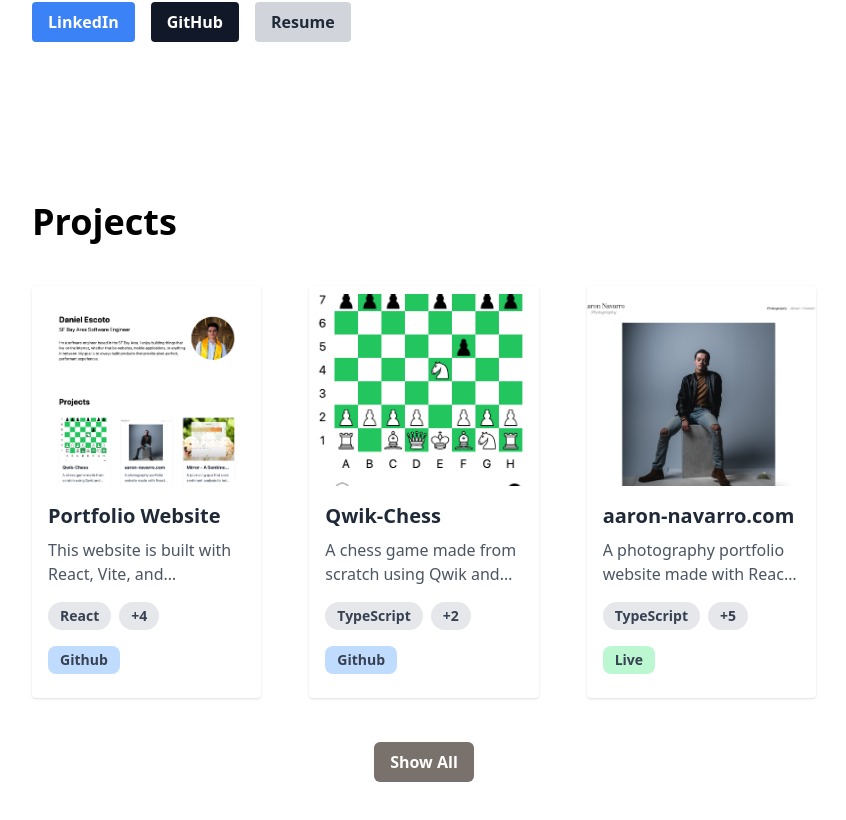
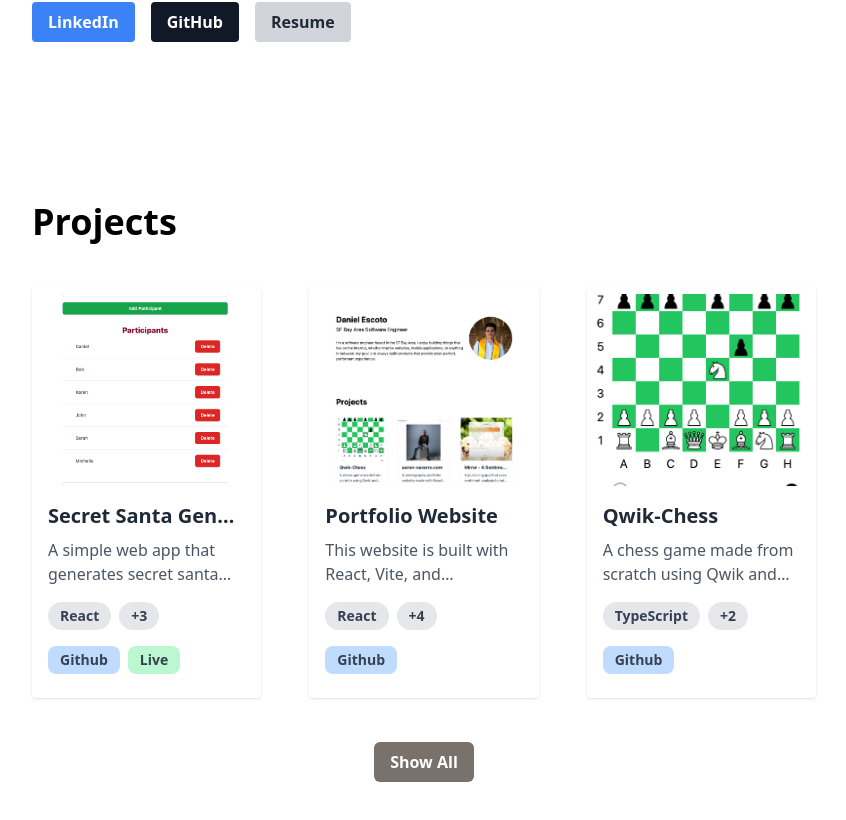
Before and after one commit to daniel-escoto/portfolio, a React (Vite) app: page / in a window 1280 px wide. Shown: the part 374-1194 px from the top of the page, without its empty margins (216-1062 px from the left). Built offline with nearby package versions, Linux system fonts and the light colour scheme.

Commit message:
secret santa and resume

```diff
--- a/src/App.tsx
+++ b/src/App.tsx
@@ -62,7 +62,7 @@ function App() {
                   GitHub
                 </a>
                 <a
-                  href="https://docs.google.com/document/d/1rNg3_ZiSqkf2wgCs4l6hRnKSBpAiZnLdvXKnNuEGz-Y/edit?usp=sharing"
+                  href="https://drive.google.com/file/d/19fMGdeaoa_JtYFSLVOdcyWxUBNImW84m/view?usp=sharing"
                   className="bg-gray-300 hover:bg-gray-400 text-gray-800 font-bold py-2 px-4 rounded"
                   target="_blank"
                 >
--- a/src/data/projects.ts
+++ b/src/data/projects.ts
@@ -2,6 +2,7 @@ import Chess from "../assets/qwik-chess.png";
 import AaronNavarro from "../assets/aaronnavarro.png";
 import Mirror from "../assets/mirror.png";
 import Portfolio from "../assets/portfolio.png";
+import SecretSanta from "../assets/secret_santa.png";
 
 export interface Project {
   name: string;
@@ -13,6 +14,15 @@ export interface Project {
 }
 
 export const projects: Project[] = [
+  {
+    name: "Secret Santa Generator",
+    description:
+      "A simple web app that generates secret santa pairs for a group of people. Users are allowed to input invalid pairs and the app will generate pairs that do not include those invalid pairs.",
+    url: "https://bejewelled-entremet-25560d.netlify.app/",
+    image: SecretSanta,
+    tags: ["React", "TypeScript", "Tailwind CSS", "Vite"],
+    github: "https://github.com/daniel-escoto/secret-santa",
+  },
   {
     name: "Portfolio Website",
     description:
```
Also changed, not shown: src/assets/secret_santa.png (added).
